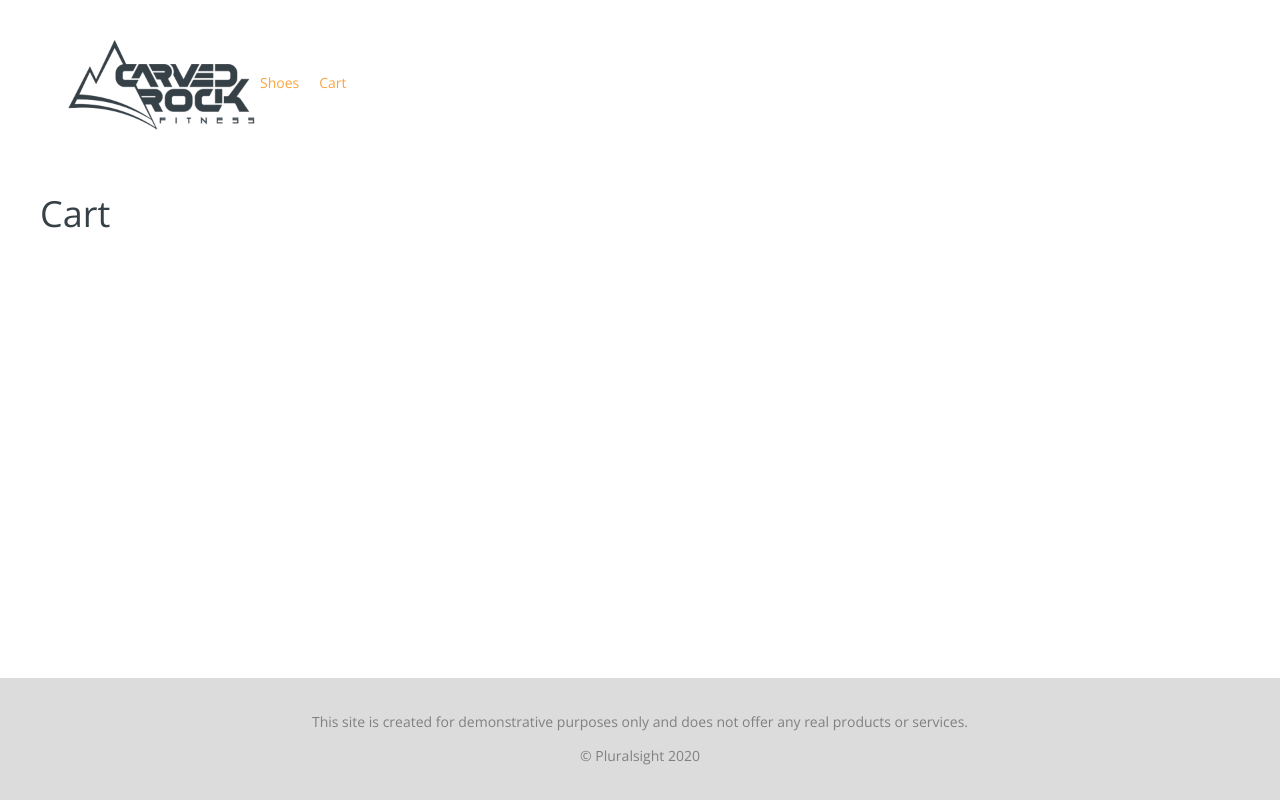
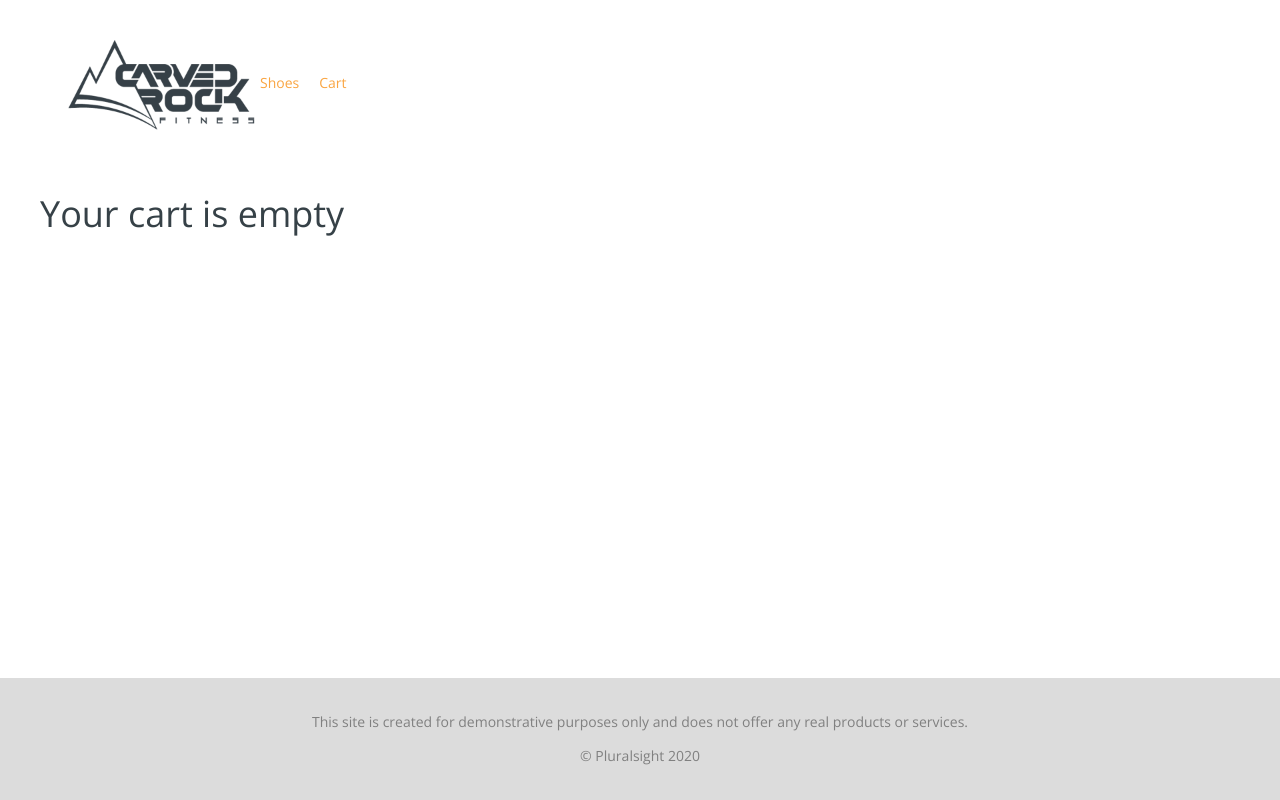
Before and after one commit to garridorafa/react-shoes-app, a React (Create React App) app: page /cart in a window 1280 px wide. Built offline with nearby package versions, Linux system fonts and the light colour scheme; no server answers.

Commit message:
Add card total items

```diff
--- a/src/Cart.jsx
+++ b/src/Cart.jsx
@@ -42,9 +42,15 @@ export default function Cart({ cart, updateQuantity }) {
   if (loading) return <Spinner />;
   if (error) throw error;
 
+  const numItemInCart = cart.reduce((total, item) => total + item.quantity, 0);
+
   return (
     <section id="cart">
-      <h1>Cart</h1>
+      <h1>
+        {numItemInCart === 0
+          ? "Your cart is empty"
+          : `${numItemInCart} Item${numItemInCart > 1 ? "s" : ""} in My Cart`}
+      </h1>
       <ul>{cart.map(renderItem)}</ul>
     </section>
   );
```
